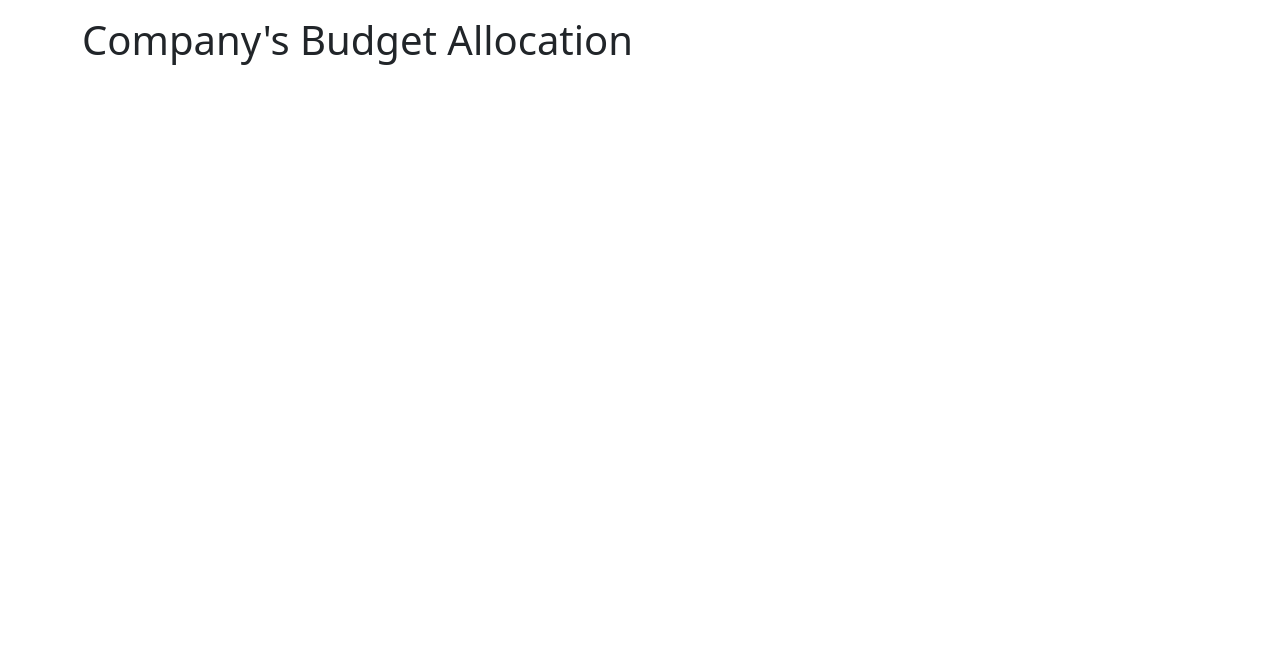
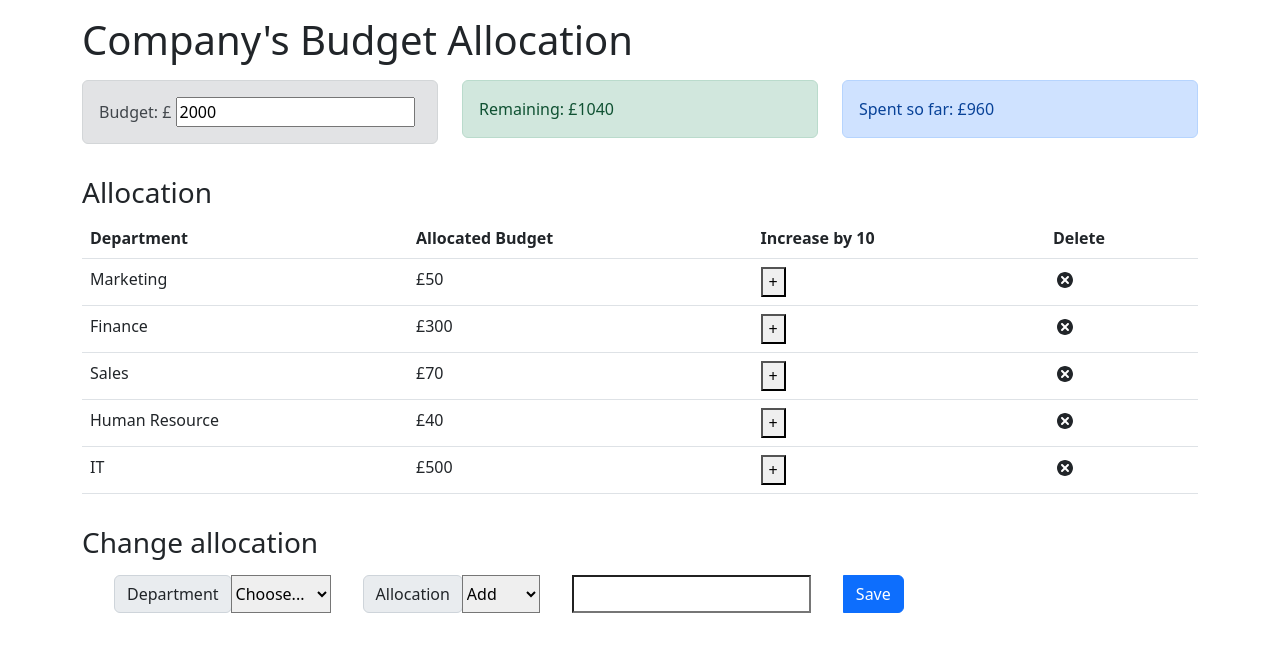
Before and after one commit to Jean-Joooo/react-final-project-exam-ibm-full-stack, a React (Create React App) app: page / in a window 1280 px wide. Shown: the top 652 px of the page. Built offline with nearby package versions, Linux system fonts and the light colour scheme.

Commit message:
Update App.js

```diff
--- a/src/App.js
+++ b/src/App.js
@@ -1,47 +1,44 @@
 import React from 'react';
-
 import 'bootstrap/dist/css/bootstrap.min.css';
 
-//Code to import Budget.js
+import { AppProvider } from './context/AppContext';
 import Budget from './components/Budget';
+import ExpenseTotal from './components/ExpenseTotal';
+import ExpenseList from './components/ExpenseList';
+import AllocationForm from './components/AllocationForm';
+import RemainingBudget from './components/Remaining';
 
-// Add code to import the other components here under
-
-
-import { AppProvider } from './context/AppContext';
 const App = () => {
     return (
         <AppProvider>
             <div className='container'>
                 <h1 className='mt-3'>Company's Budget Allocation</h1>
-                    <div className='row mt-3'>
-                        {
-                            /* Add Budget component here */
-                        }
-
-                        {
-                            /* Add Remaining component here*/
-                        }
-
-                        {
-                            /* Add ExpenseTotal component here */
-                        }
-
-                        {
-                            /* Add ExpenseList component here */
-                        }
-
-                        {
-                            /* Add ExpenseItem component here */
-                        }
-
-                        {
-                            /* Add AllocationForm component here under */
-                        }
-
+                <div className='row mt-3'>
+                    <div className='col-sm'>
+                        <Budget />
+                    </div>
+                    <div className='col-sm'>
+                        <RemainingBudget />
+                    </div>
+                    <div className='col-sm'>
+                        <ExpenseTotal />
+                    </div>
+                </div>
+                <h3 className='mt-3'>Allocation</h3>
+                <div className='row '>
+                    <div className='col-sm'>
+                        <ExpenseList />
+                    </div>
+                </div>
+                <h3 className='mt-3'>Change allocation</h3>
+                <div className='row mt-3'>
+                    <div className='col-sm'>
+                        <AllocationForm/>
+                    </div>
                 </div>
             </div>
         </AppProvider>
     );
 };
+
 export default App;
```
